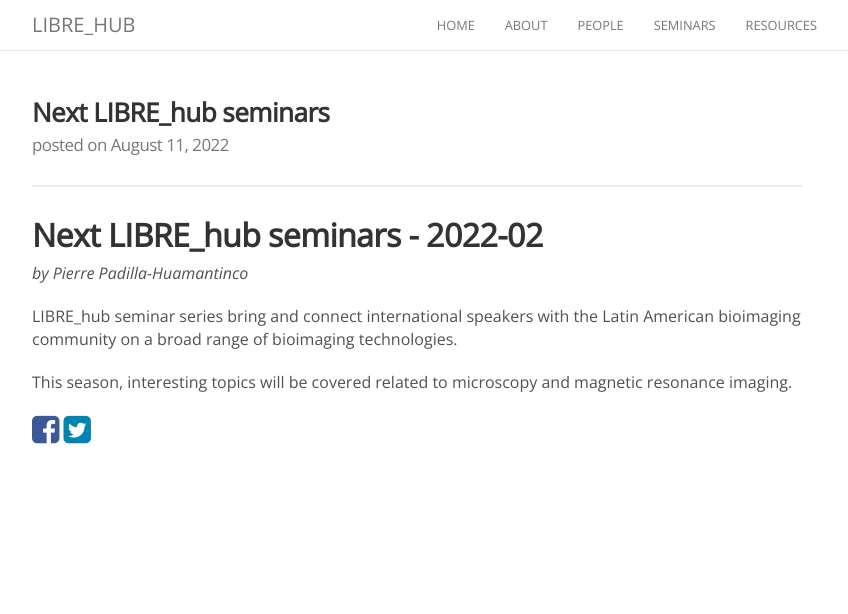
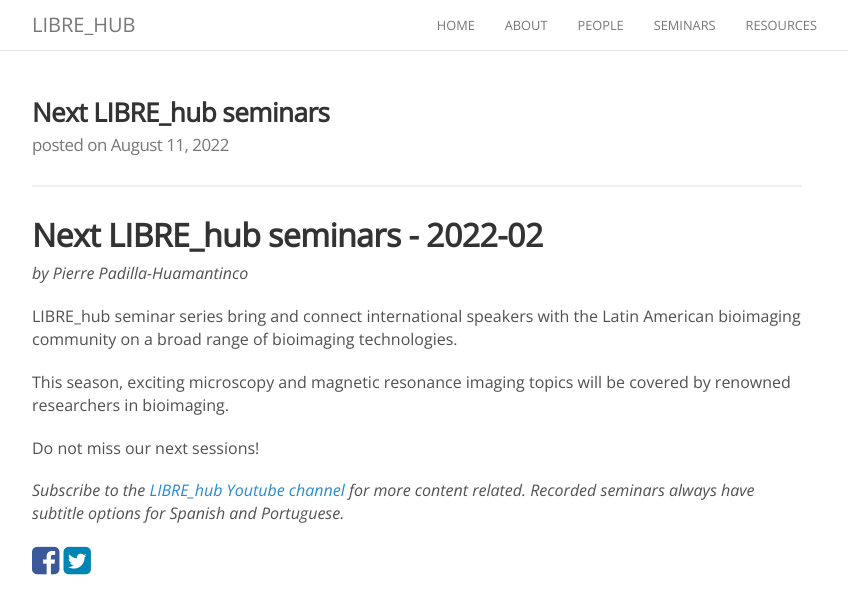
Before and after one commit to LIBREhub/LIBREhub.github.io, a Jekyll site: the page built from _posts/2022-08-11-next-seminar.md, in a window 1280 px wide. Shown: the top 614 px of the page, without its empty margins (223-1071 px from the left). Built offline with Jekyll 4.4.1, drawn with Linux system fonts in a browser that asks for light colours; nearby versions of some CDN libraries; comment, search, counter and statistics services are not loaded.

Commit message:
Update 2022-08-11-next-seminar.md

```diff
--- a/_posts/2022-08-11-next-seminar.md
+++ b/_posts/2022-08-11-next-seminar.md
@@ -10,4 +10,9 @@ header-img: images/others/coming_soon.jpg
 
 LIBRE_hub seminar series bring and connect international speakers with the Latin American bioimaging community on a broad range of bioimaging technologies.
 
-This season, interesting topics will be covered related to microscopy and magnetic resonance imaging.
+This season, exciting microscopy and magnetic resonance imaging topics will be covered by renowned researchers in bioimaging.
+
+Do not miss our next sessions!
+<br>
+
+*Subscribe to the [LIBRE_hub Youtube channel](https://www.youtube.com/channel/UCKaffupDA8KKrDE0rd668Xw) for more content related. Recorded seminars always have subtitle options for Spanish and Portuguese.*
```
